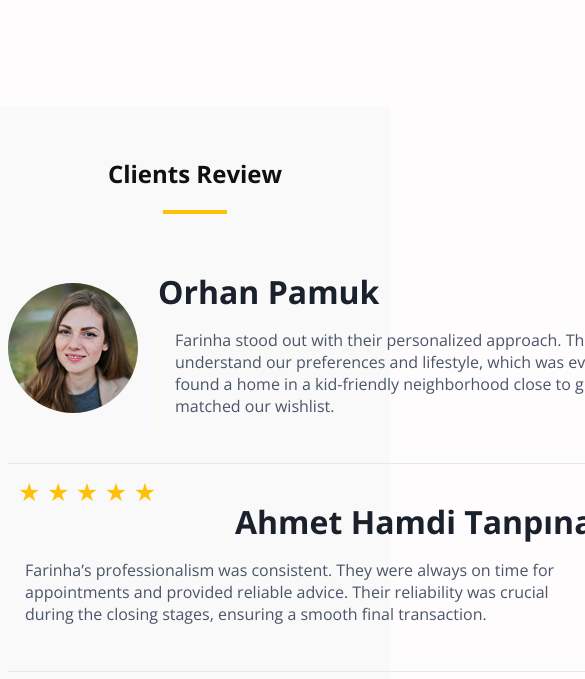
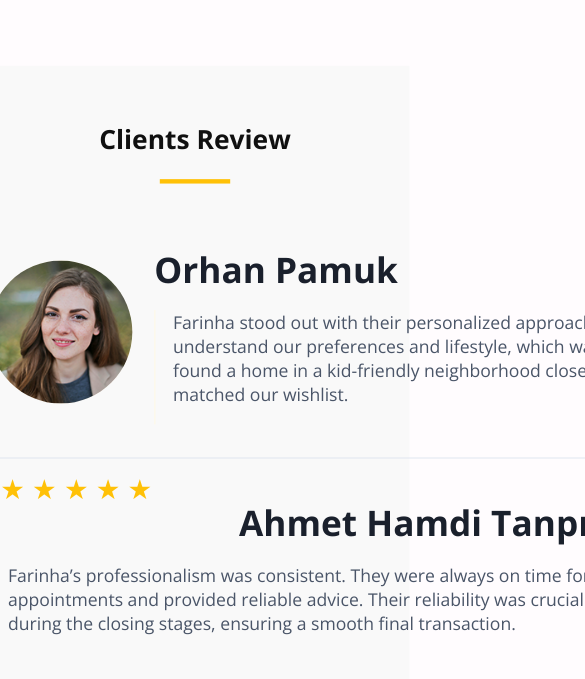
Before and after one commit to rakib00-dev/demo, a plain HTML site: page index.html in a window 390 px wide. Shown: the part 3092-3771 px from the top of the page, 585 px wide, since content can reach past the window. Drawn offline with nearby package versions, Linux system fonts and the light colour scheme.

Commit message:
updated testimonial section

```diff
--- a/src/style.css
+++ b/src/style.css
@@ -861,6 +861,9 @@ textarea {
   #menuUl .menuLi:hover a::after {
     bottom: 9px;
   }
+  .testimonial-section {
+    transform: scale(1.1);
+  }
 }
 
 /* md */
```
